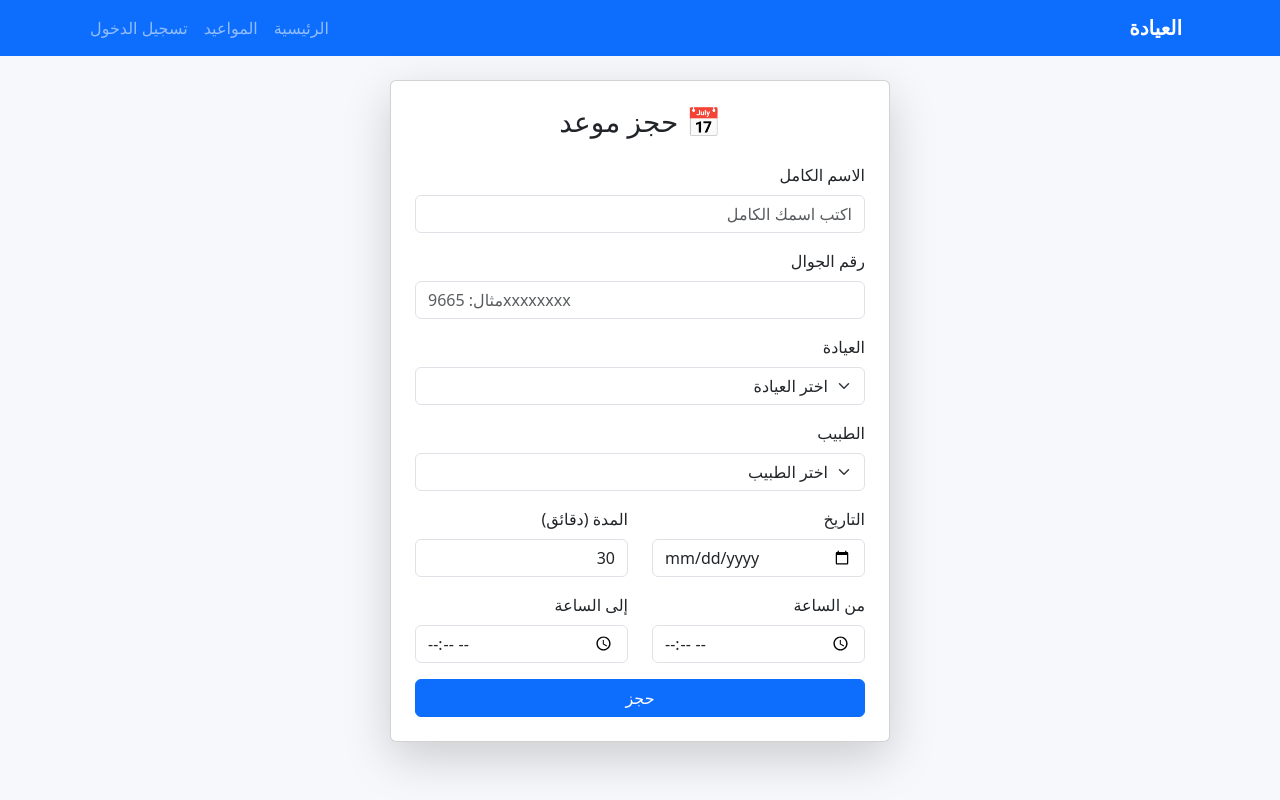
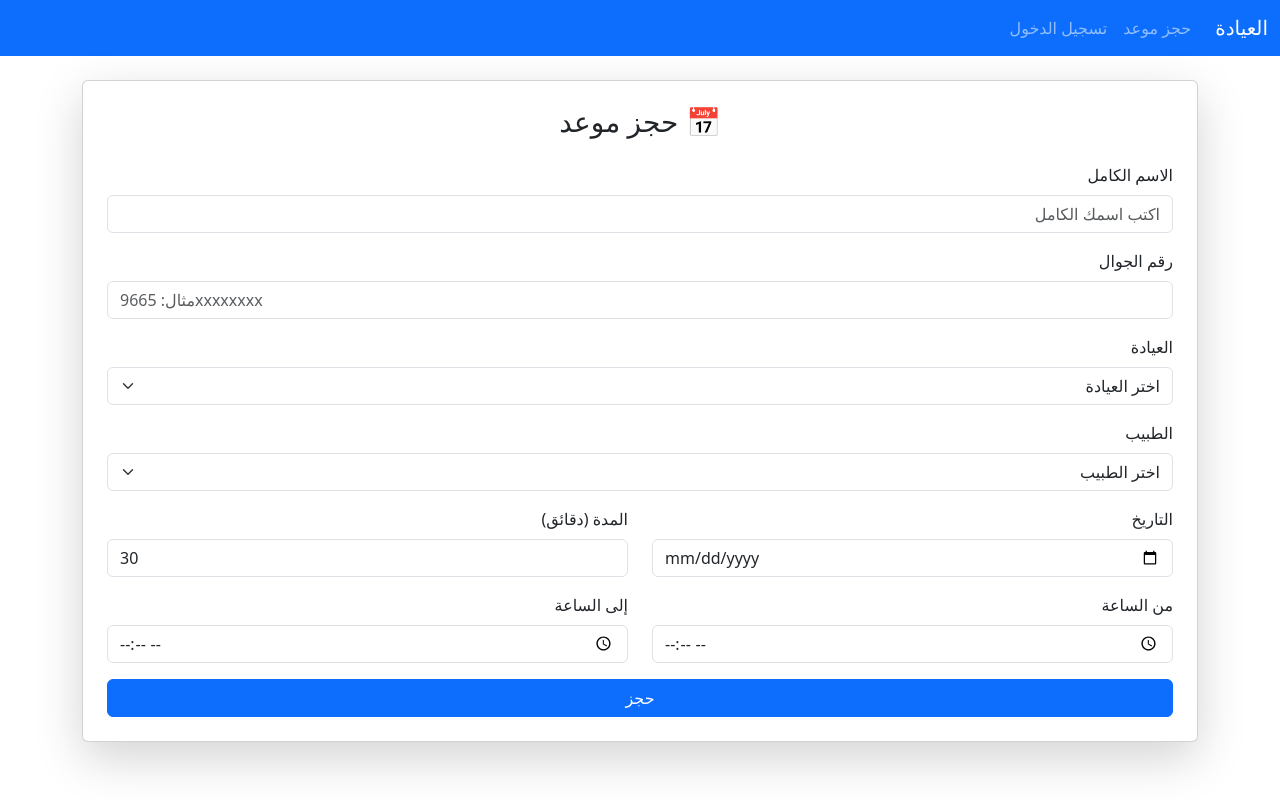
Before and after one commit to mshrf3334-star/clinic-appointments, a Flask app: page /book in a window 1280 px wide. Run offline with Flask 3, Linux system fonts and the light colour scheme.

Commit message:
Update base.html

```diff
--- a/templates/base.html
+++ b/templates/base.html
@@ -1,57 +1,33 @@
 <!DOCTYPE html>
 <html lang="ar" dir="rtl">
 <head>
-  <meta charset="UTF-8" />
-  <meta name="viewport" content="width=device-width, initial-scale=1" />
-  <title>{{ title or "العيادة" }}</title>
-
-  <!-- Bootstrap CSS -->
-  <link
-    href="https://cdn.jsdelivr.net/npm/bootstrap@5.3.3/dist/css/bootstrap.min.css"
-    rel="stylesheet"
-    integrity="sha384-QWTKZyjpPEjISv5WaRU9OFeRpok6YctnYmDr5pNlyT2bRjXh0JMhjY6hW+ALEwIH"
-    crossorigin="anonymous"
-  />
-
-  <style>
-    body { background: #f6f8fb; }
-    .navbar-brand { font-weight: 700; }
-    /* حاوية مركزية افتراضية لكل الصفحات */
-    .page-wrap { min-height: 80vh; display: flex; align-items: center; }
-    /* كارت موحّد للنماذج */
-    .card-form { max-width: 500px; width: 100%; }
-  </style>
+    <meta charset="UTF-8">
+    <title>العيادة</title>
+    <link rel="stylesheet" href="https://cdn.jsdelivr.net/npm/bootstrap@5.3.2/dist/css/bootstrap.rtl.min.css">
 </head>
 <body>
-
     <nav class="navbar navbar-expand-lg navbar-dark bg-primary">
-  <div class="container">
+        <div class="container-fluid">
             <a class="navbar-brand" href="{{ url_for('home') }}">العيادة</a>
             <div class="collapse navbar-collapse">
-      <ul class="navbar-nav me-auto mb-2 mb-lg-0">
-        <li class="nav-item"><a class="nav-link" href="{{ url_for('home') }}">الرئيسية</a></li>
-        <li class="nav-item"><a class="nav-link" href="{{ url_for('appointments') }}">المواعيد</a></li>
+                <ul class="navbar-nav me-auto">
+                    <li class="nav-item"><a class="nav-link" href="{{ url_for('book') }}">حجز موعد</a></li>
                     <li class="nav-item"><a class="nav-link" href="{{ url_for('login') }}">تسجيل الدخول</a></li>
                 </ul>
             </div>
         </div>
     </nav>
 
-<div class="container my-4">
-  {% with messages = get_flashed_messages() %}
+    <div class="container mt-4">
+        {% with messages = get_flashed_messages(with_categories=true) %}
           {% if messages %}
-      <div class="alert alert-info">{{ messages[0] }}</div>
+            {% for category, message in messages %}
+              <div class="alert alert-{{ category }} mt-2">{{ message }}</div>
+            {% endfor %}
           {% endif %}
         {% endwith %}
 
         {% block content %}{% endblock %}
     </div>
-
-<!-- Bootstrap JS -->
-<script
-  src="https://cdn.jsdelivr.net/npm/bootstrap@5.3.3/dist/js/bootstrap.bundle.min.js"
-  integrity="sha384-YvpcrYf0tY3lHB60NNkmXc5s9fDVZLESaAA55NDzOxhy9GkcIdslK1eN7N6jIeHz"
-  crossorigin="anonymous"
-></script>
 </body>
 </html>
```
Lines whose indentation alone changed are shown as unchanged.
